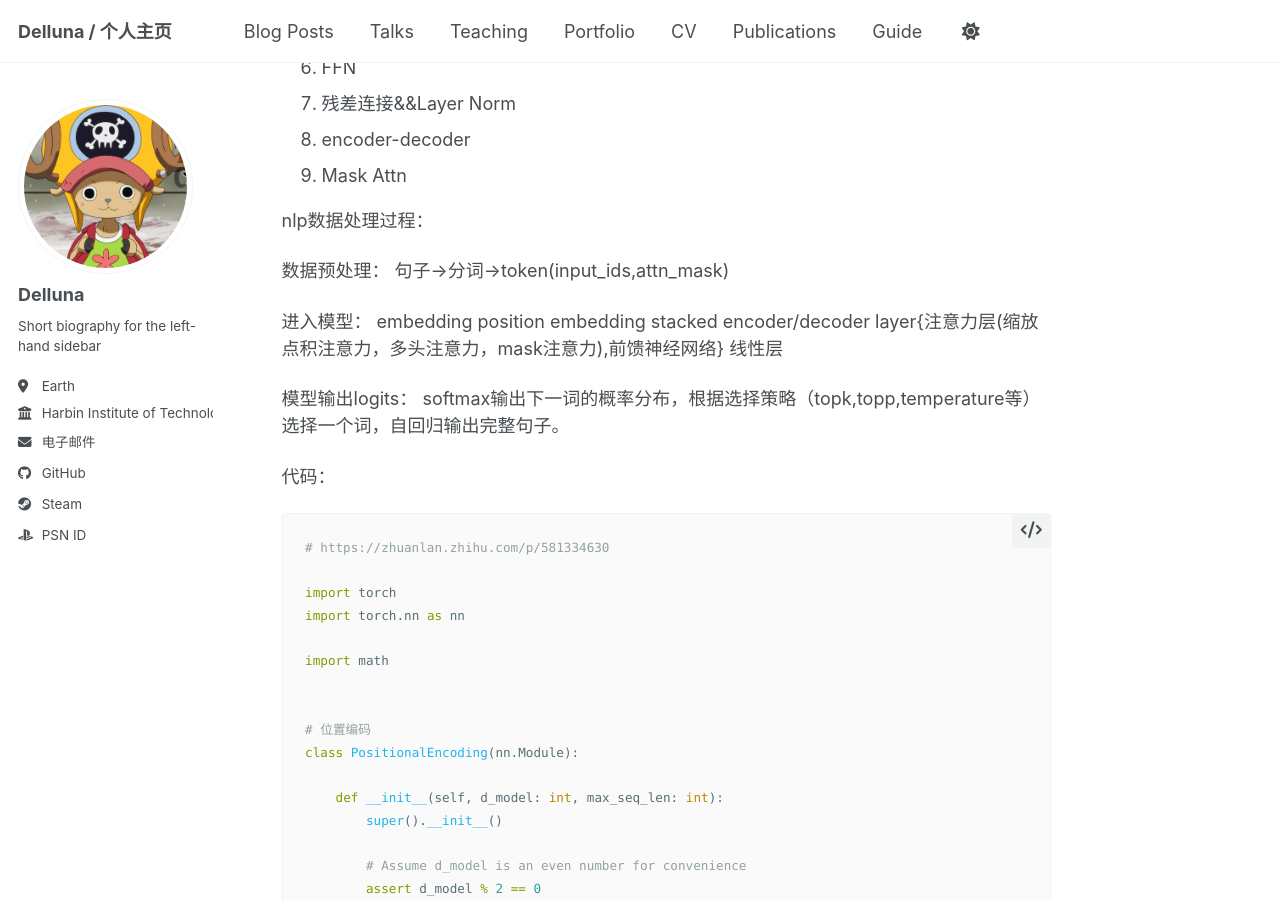
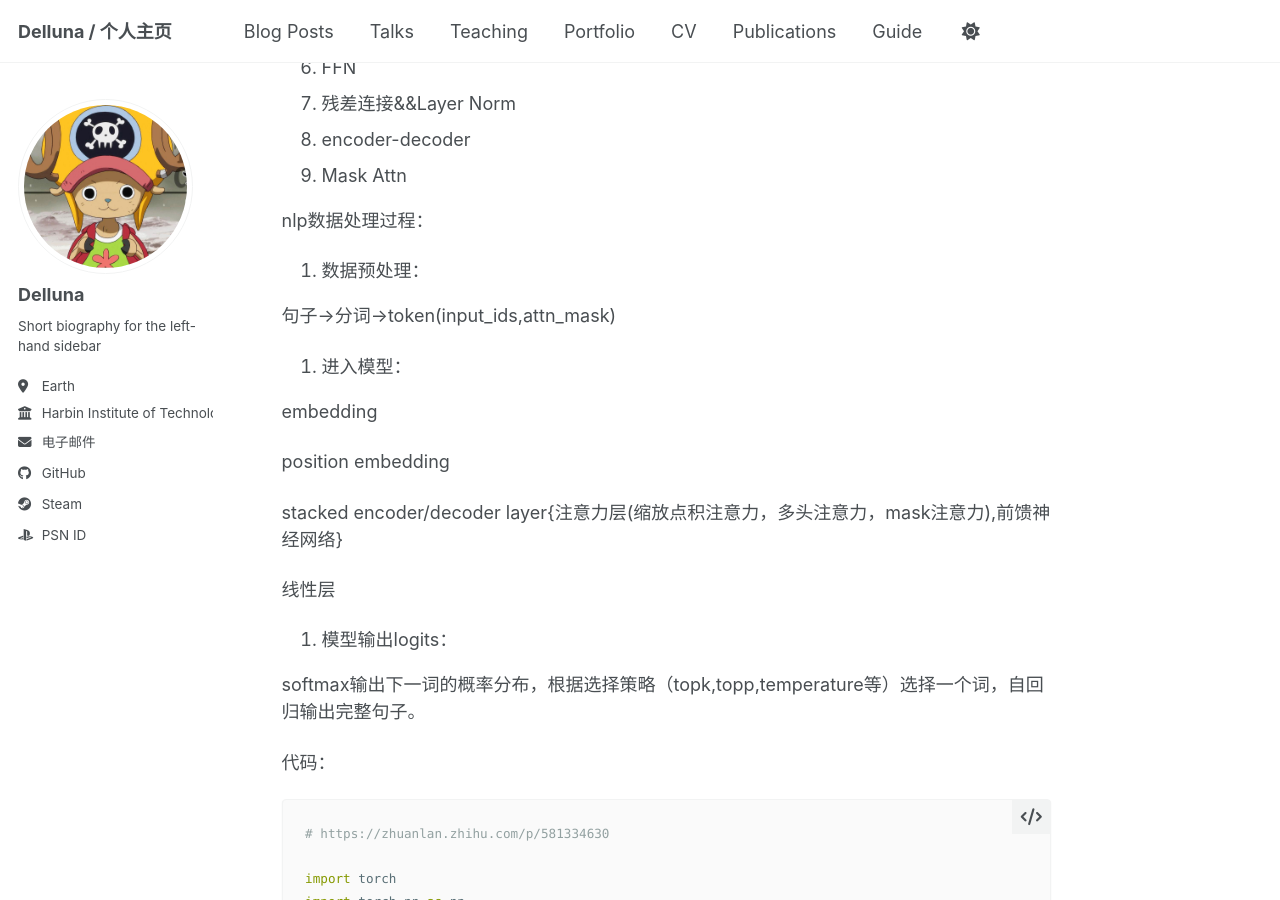
Before and after one commit to Delluna/Delluna.github.io, a Jekyll site: the page built from _posts/2026-05-08-Transformer.md, in a window 1280 px wide and 900 px high, scrolled down 629 px. Built offline with Jekyll 4.4.1, drawn with Linux system fonts in a browser that asks for light colours; a script bundle is joined from its source files by our own code; library files that are not in the unit come from our copies; part of the change alters nothing that is shown.

```diff
--- a/_posts/2026-05-08-Transformer.md
+++ b/_posts/2026-05-08-Transformer.md
@@ -28,16 +28,22 @@ A description for Transformer.
 
 nlp数据处理过程：
 
-数据预处理：
+1. 数据预处理：
+
 句子->分词->token(input_ids,attn_mask)
 
-进入模型：
+2. 进入模型：
+
 embedding
+
 position embedding
+
 stacked encoder/decoder layer{注意力层(缩放点积注意力，多头注意力，mask注意力),前馈神经网络}
+
 线性层
 
-模型输出logits：
+3. 模型输出logits：
+
 softmax输出下一词的概率分布，根据选择策略（topk,topp,temperature等）选择一个词，自回归输出完整句子。
 
 代码：
```
